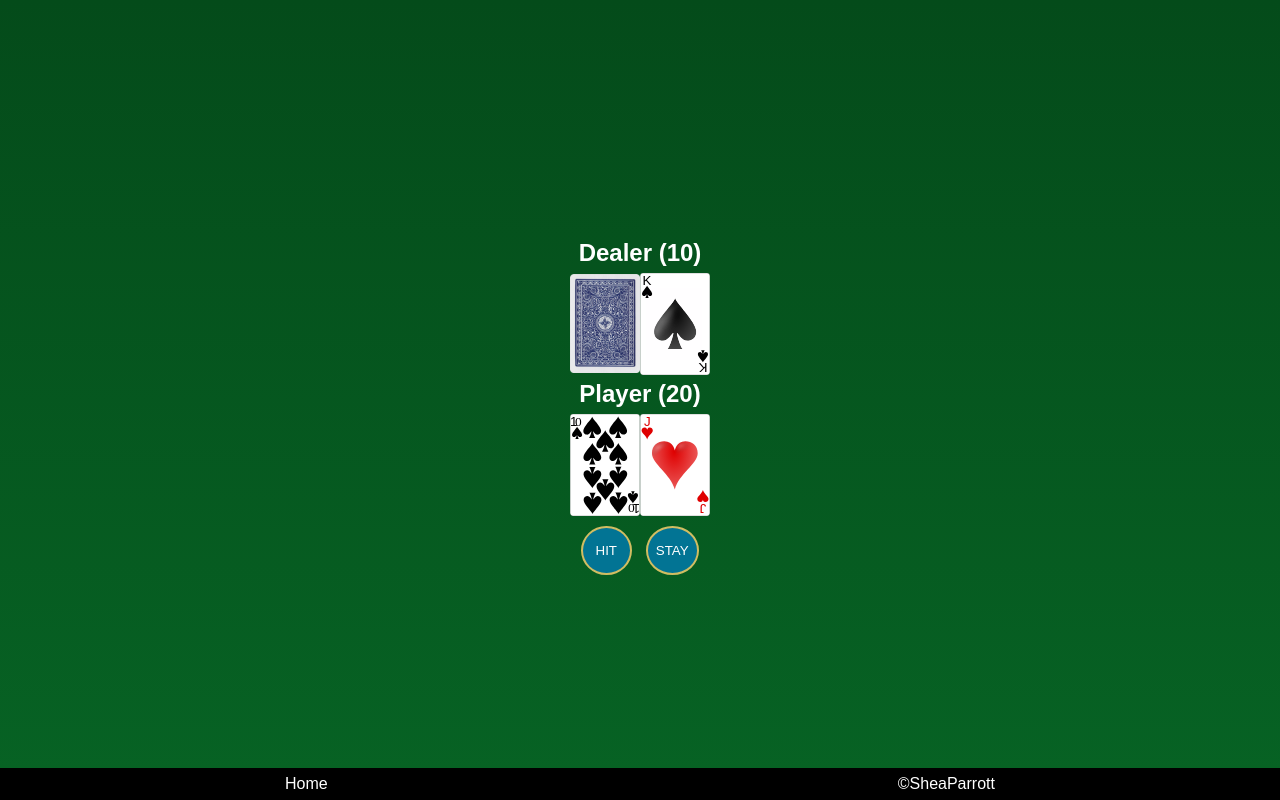
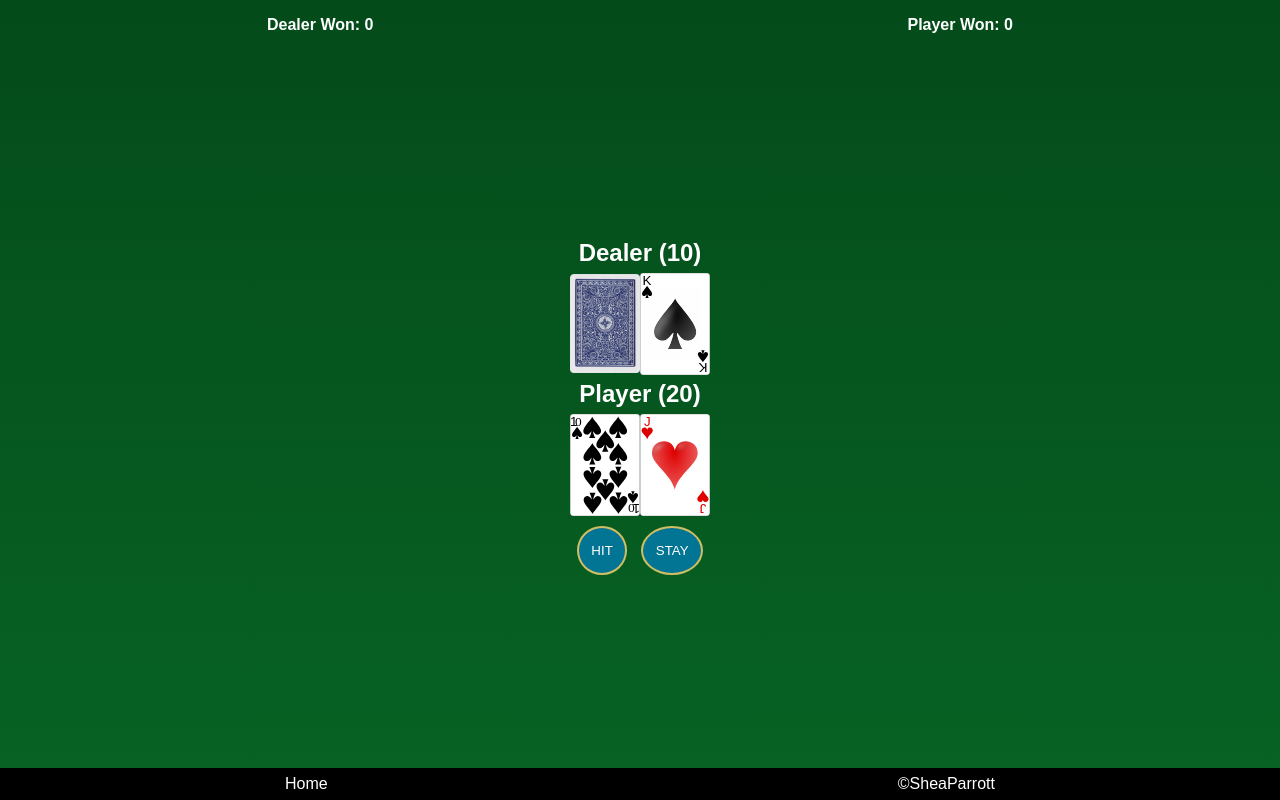
Before and after one commit to SheaParrott/black-jack-classes, a website: page public/index.html in a window 1280 px wide. Both pictures are taken after a click on the button "PLAY GAME". Drawn offline with Linux system fonts and the light colour scheme.

Commit message:
if player busts now changes the dom to display dealer winning a game. CSS and HTML changes done as well.

```diff
--- a/public/index.html
+++ b/public/index.html
@@ -8,14 +8,17 @@
   </head>
 
   <body>
-    <div class="score"></div>
     <div class="logoCentering">
       <img class="logo" src="assets/blackjack_logo.png" alt="blackjack-logo" />
       <button class="PlayGame">PLAY GAME</button>
     </div>
+    <div class="score"></div>
     <main>
-      <div class="game"></div>
-      <div class="gameButtons"></div>
+      <div class="game "></div>
+      <div class="gameButtons hidden">
+        <button class="HIT">HIT</button>
+        <button class="HIT">STAY</button>
+      </div>
     </main>
 
     <footer>
--- a/public/main.js
+++ b/public/main.js
@@ -1,3 +1,8 @@
+let isSplashPage = true
+let DealerScoreValue = 0
+let PlayerScoreValue = 0
+let playerHand, dealerHand, deck
+
 class Deck {
   constructor() {
     this.cards = this.createDeck()
@@ -73,12 +78,21 @@ class Hand {
     // name of either "Dealer" or "Player"
     let playerOrDealer = this.cards.length === 1 ? 'Dealer' : 'Player'
 
+    let scoreContainer = document.querySelector('.score')
+    let TheScore = document.createElement('h4')
+    TheScore.classList.add(`gamesWon${playerOrDealer}`)
+    TheScore.textContent = `${playerOrDealer} Won: ${
+      this.cards.length === 1 ? DealerScoreValue : PlayerScoreValue
+    }`
+    scoreContainer.appendChild(TheScore)
+
     // this is the default HTML tag that we will append to
     let HandContainer = document.querySelector('.game')
 
     // this is the first element created
     // everything else needs to be appended to the individual hand
     let PlayerOrDealerPlusTotal = document.createElement('h2')
+    PlayerOrDealerPlusTotal.classList.add(`${playerOrDealer}total`)
     PlayerOrDealerPlusTotal.textContent =
       playerOrDealer + ' ' + `(${this.totalValue()})`
     HandContainer.appendChild(PlayerOrDealerPlusTotal)
@@ -106,35 +120,47 @@ class Hand {
       // 2_of_clubs.svg
       individualHand.appendChild(displayedCard)
     })
+    document.querySelector('div.gameButtons').classList.remove('hidden')
   }
 }
-let isSplashPage = true
-let isDisplayingGameButtons = false
+const hitButton = () => {
+  let card = deck.deal()
+  playerHand.takeCard(card)
+  console.log(playerHand)
+  // creating a image tag for each card in the hand and adding class name of "card"
+  let displayedCard = document.createElement('img')
+  displayedCard.classList.add('card')
+  displayedCard.src = `./assets/${card.face}_of_${card.suit}.svg`
+  // 2_of_clubs.svg
+  document.querySelector('div.Player').appendChild(displayedCard)
+  // new total of players hand
+  if (playerHand.busted()) {
+    let newTotal = document.querySelector('h2.Playertotal')
+    newTotal.textContent = 'BUSTED!'
+    // increment dealer score and change the text value on the dom
+    DealerScoreValue += 1
+    let DealerGameWon = document.querySelector('h4.gamesWonDealer')
+    DealerGameWon.textContent = `Dealer Won: ${DealerScoreValue}`
+    console.log(DealerGameWon)
+  } else {
+    let newTotal = document.querySelector('h2.Playertotal')
+    newTotal.textContent = 'Player' + ' ' + `(${playerHand.totalValue()})`
+  }
+}
 const newGame = () => {
   document.querySelector('.game').innerHTML = ''
   if (isSplashPage) {
     isSplashPage = false
     document.querySelector('.logoCentering').classList.add('hidden')
+    document.querySelector('main').classList.add('logoCentering')
+    main()
+  }
+  deck = new Deck()
 
-    document.querySelector('main').classList.add('logoCentering')
-  }
-  if (!isDisplayingGameButtons) {
-    let names = ['HIT', 'STAY']
-    let buttonContainer = document.querySelector('.gameButtons')
-    names.forEach(button => {
-      console.log(button)
-      let gameButton = document.createElement('button')
-      gameButton.classList.add(button)
-      gameButton.textContent = button
-      buttonContainer.appendChild(gameButton)
-    })
-  }
-  let deck = new Deck()
-
-  let dealerHand = new Hand()
+  dealerHand = new Hand()
   dealerHand.takeCard(deck.deal())
   dealerHand.StartGameHTML()
-  let playerHand = new Hand()
+  playerHand = new Hand()
   for (let i = 2; i > 0; i--) {
     playerHand.takeCard(deck.deal())
   }
@@ -143,7 +169,7 @@ const newGame = () => {
 
 const main = () => {
   document.querySelector('.PlayGame').addEventListener('click', newGame)
-  // document.querySelector('.HIT').addEventListener('click')
+  document.querySelector('.HIT').addEventListener('click', hitButton)
   // document.querySelector('.STAY').addEventListener('click')
   document.querySelector('.Home').addEventListener('click', () => {
     location.reload(true)
--- a/public/screen.css
+++ b/public/screen.css
@@ -1,7 +1,6 @@
 html {
   min-height: 100vh;
 }
-
 body {
   margin: 0;
   min-height: 100vh;
@@ -19,13 +18,17 @@ body {
   justify-content: center;
   align-items: center;
   flex-direction: column;
-  height: 80vh;
+  min-height: 80vh;
 }
 .logo {
   width: 300px;
 }
 .score {
   height: 50px;
+  display: flex;
+  justify-content: space-around;
+  align-items: center;
+  color: white;
 }
 .game {
   color: white;
@@ -49,9 +52,7 @@ h2 {
 .card {
   width: 70px;
 }
-.hidden {
-  display: none;
-}
+
 .gameButtons {
   display: flex;
   justify-content: center;
@@ -88,3 +89,6 @@ h2 {
   text-shadow: 0 0 5px white;
   cursor: pointer;
 }
+.hidden {
+  display: none;
+}
```
